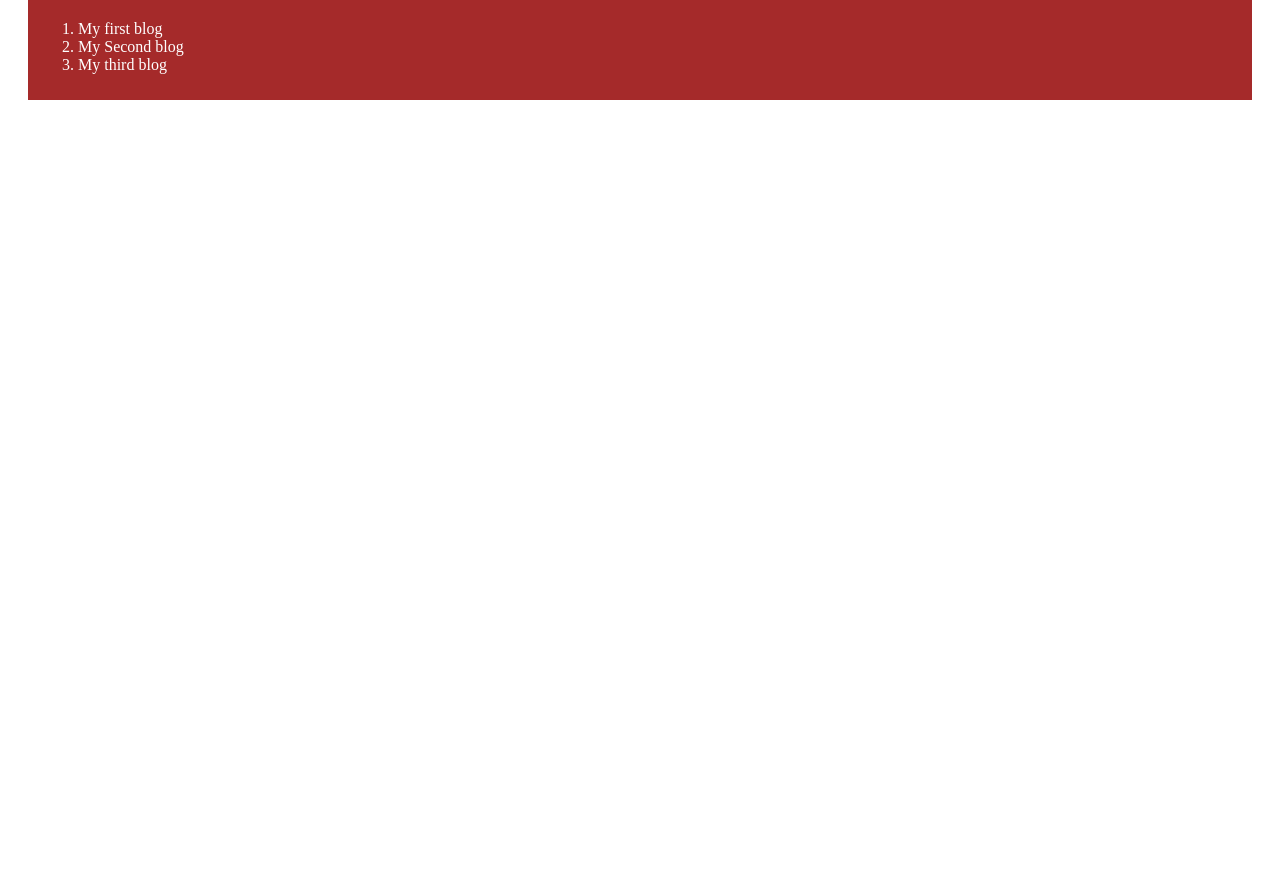
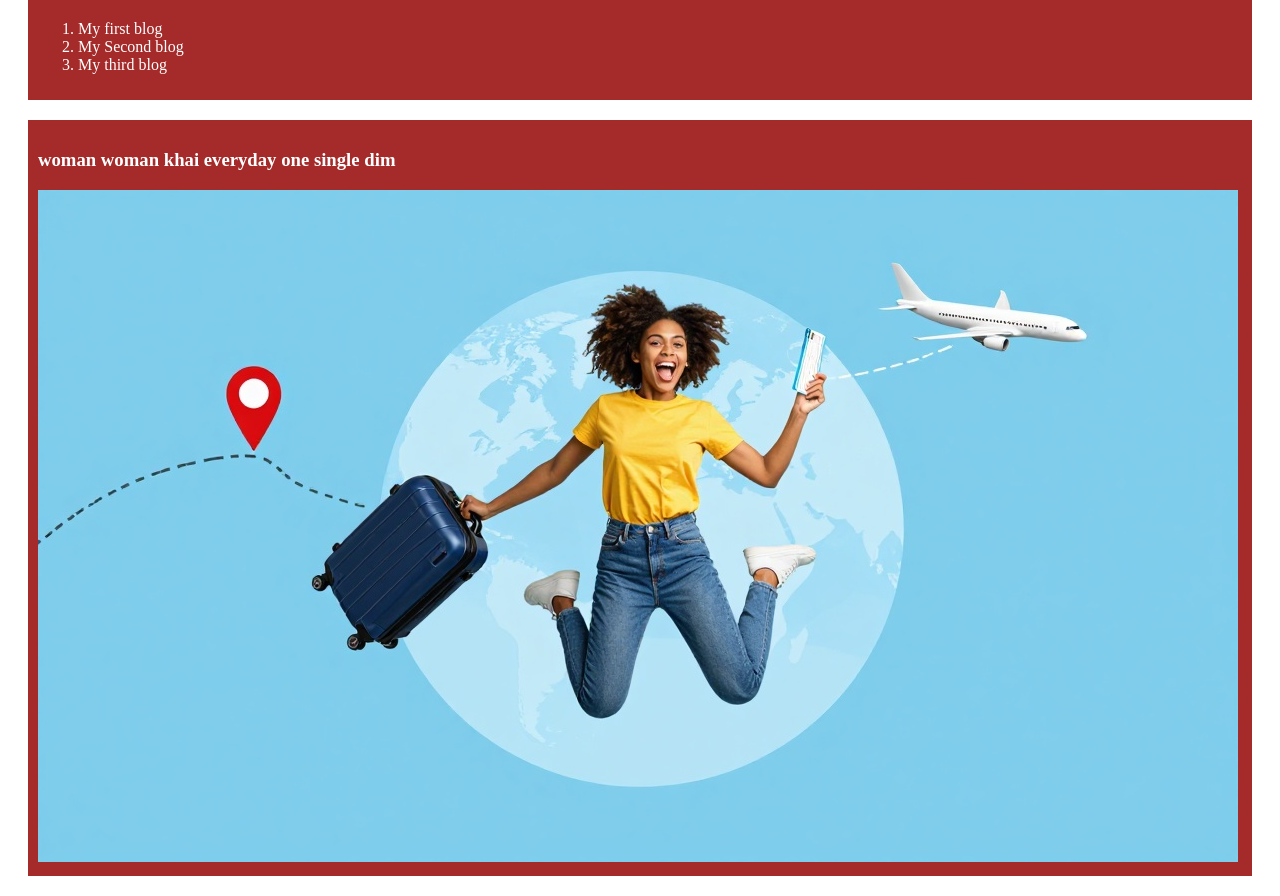
Before and after one commit to Sujon1231/My-first-website-1, a plain HTML site: page index.html in a window 1280 px wide. Shown: the part 480-1376 px from the top of the page. Before the commit the page ends 800 px from the top, so only its background shows below. Drawn offline with Linux system fonts and the light colour scheme.

Commit message:
first commit

```diff
--- a/index.html
+++ b/index.html
@@ -28,5 +28,9 @@
             </span>
         </ol>
     </div>
+    <div>
+        <h3>woman woman khai everyday one single dim</h3>
+        <img src="image/woman.jpg" alt="">
+    </div>
 </body>
 </html>
```
Also changed, not shown: image/woman.jpg (added).
